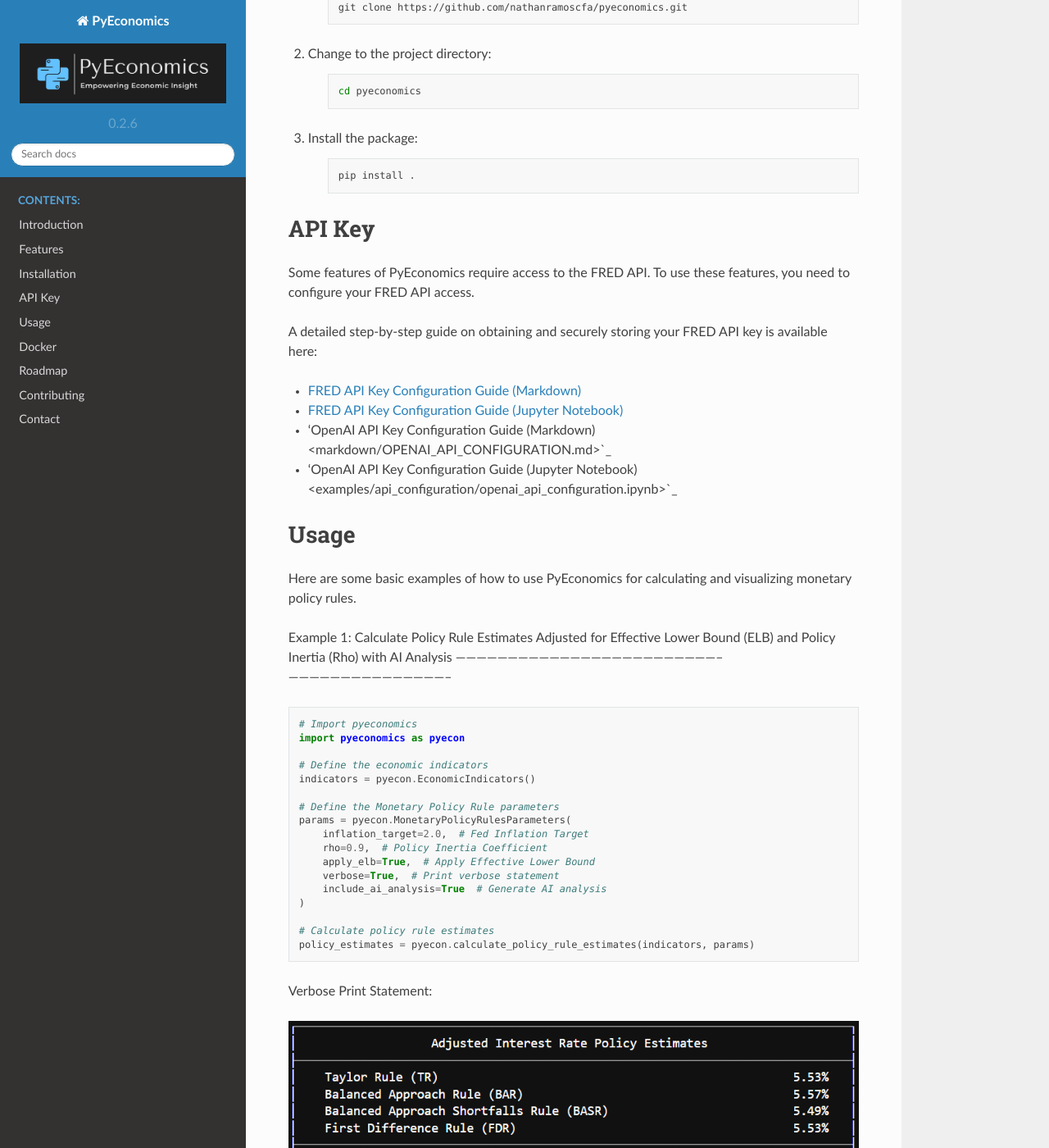
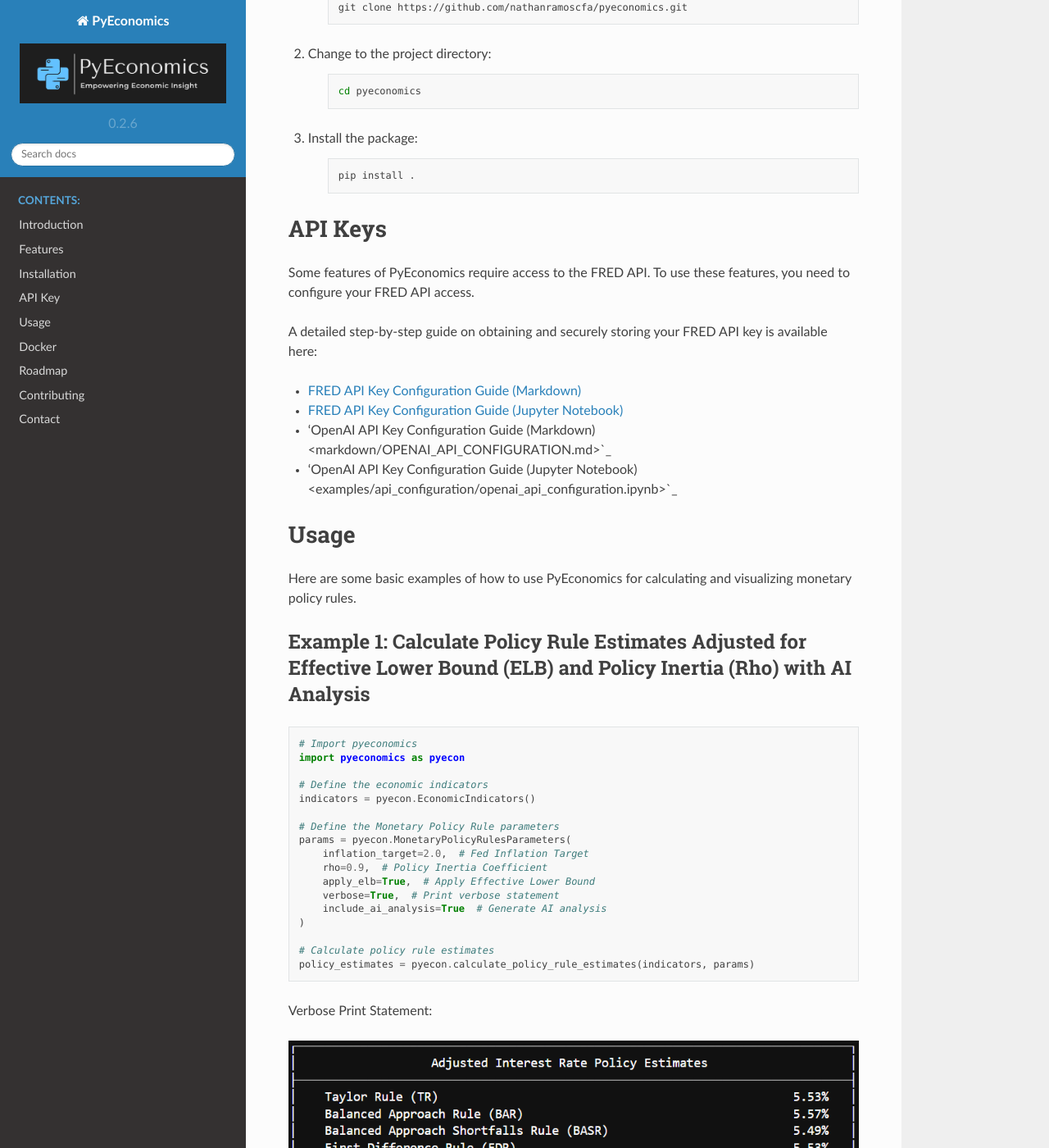
Before and after one commit to nathanramoscfa/pyeconomics, a Sphinx documentation site: the page built from docs/index.rst, in a window 1280 px wide and 1400 px high, scrolled down 2795 px. Shown: the whole window at 82% size. Built offline with Sphinx 7.4.7 and the Read the Docs theme 2.0.0, drawn with Linux system fonts in a browser that asks for light colours; some of the changed text lies outside the part shown.

Commit message:
Update docs

```diff
--- a/docs/index.rst
+++ b/docs/index.rst
@@ -142,8 +142,8 @@ If you want to install the package from the source code, follow these steps:
 
        pip install .
 
-API Key
-=======
+API Keys
+========
 
 Some features of PyEconomics require access to the FRED API. To use these
 features, you need to configure your FRED API access.
@@ -163,10 +163,8 @@ Usage
 Here are some basic examples of how to use PyEconomics for calculating and
 visualizing monetary policy rules.
 
-Example 1: Calculate Policy Rule Estimates Adjusted for Effective Lower Bound
-(ELB) and Policy Inertia (Rho) with AI Analysis
------------------------------------------------------------------------------
------------------------------------------------
+Example 1: Calculate Policy Rule Estimates Adjusted for Effective Lower Bound (ELB) and Policy Inertia (Rho) with AI Analysis
+-----------------------------------------------------------------------------------------------------------------------------
 
 .. code-block:: python
 
@@ -223,10 +221,8 @@ Verbose Print Statement:
 
 .. image:: ../media/plot_historical_policy_rates.png
 
-Example 3: Calculate Adjusted Taylor Rule for Effective Lower Bound (ELB) and
-Policy Inertia (Rho)
------------------------------------------------------------------------------
---------------------
+Example 3: Calculate Adjusted Taylor Rule for Effective Lower Bound (ELB) and Policy Inertia (Rho)
+--------------------------------------------------------------------------------------------------
 
 .. code-block:: python
 
```
Also changed, not shown: README.md (+2 -1 lines).
